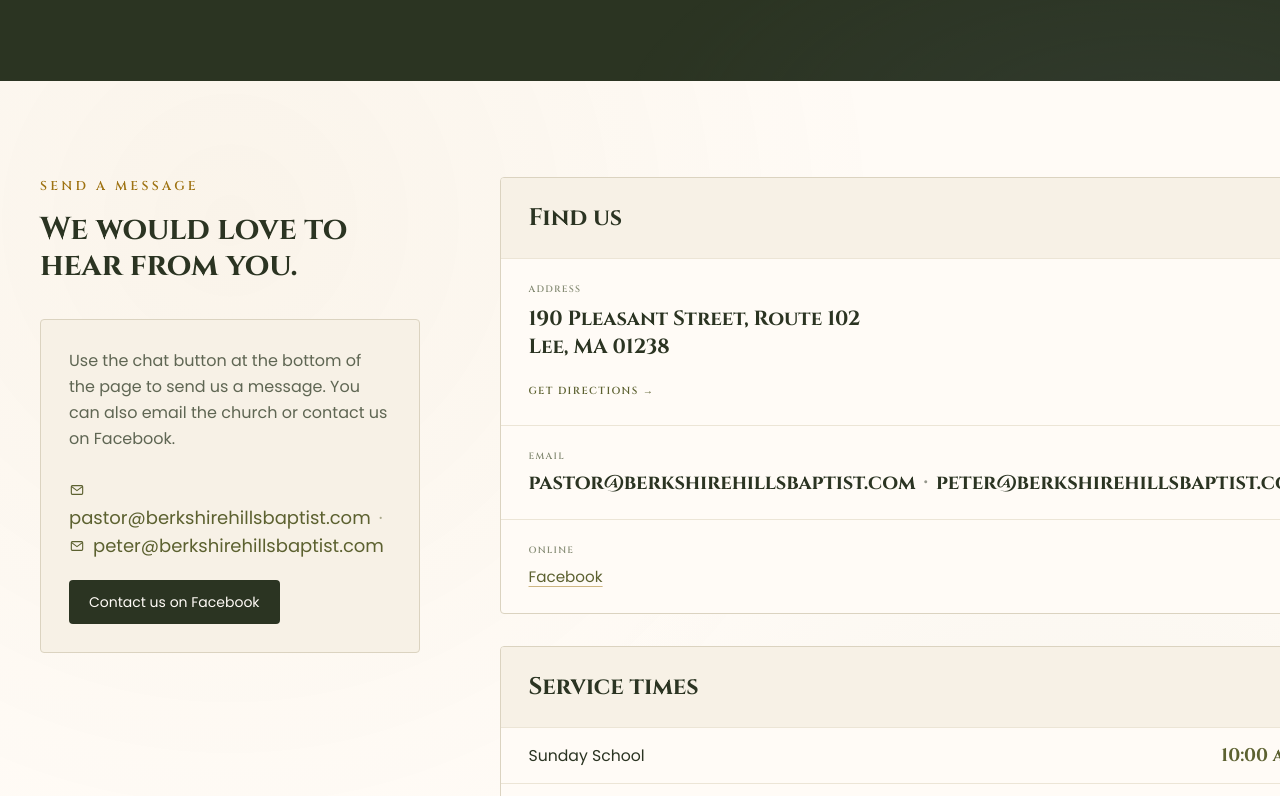
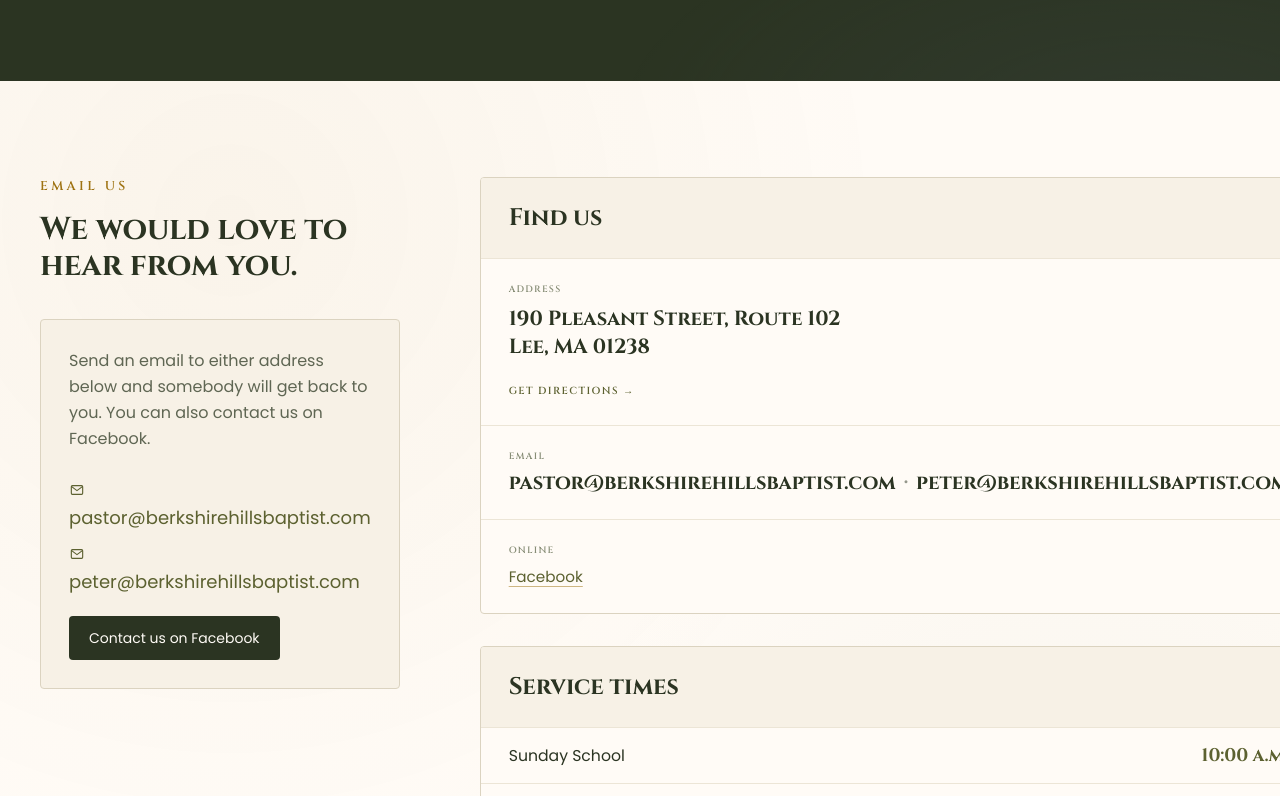
Before and after one commit to edesent/berkshire-hills-baptist, a Next.js app: page /contact in a window 1280 px wide. Shown: the part 497-1293 px from the top of the page. Built offline with nearby package versions, Linux system fonts and the light colour scheme.

Commit message:
Replaced the contact form with the two church email addresses

```diff
--- a/src/app/contact/page.tsx
+++ b/src/app/contact/page.tsx
@@ -46,23 +46,20 @@ export default function ContactPage() {
           <div className="mx-auto max-w-7xl px-6 lg:px-10">
             <div className="grid gap-14 lg:grid-cols-[1.15fr_1fr] lg:gap-20">
               <div>
-                <p className="eyebrow">Send a message</p>
+                <p className="eyebrow">Email us</p>
                 <h2 className="display mt-4 text-[clamp(1.44rem,2.74vw,1.98rem)] text-ink">
                   We would love to hear from you.
                 </h2>
                 <div className="mt-9">
-                  {process.env.SLACK_WEBHOOK_URL ? (
-                    <ContactForm />
-                  ) : (
                   <div className="rounded-sm border border-linen-dark bg-parchment p-7">
                     <p className="leading-relaxed text-text-light">
-                        Use the chat button at the bottom of the page to send us
-                        a message. You can also email the church or contact us
-                        on Facebook.
+                      Send an email to either address below and somebody will
+                      get back to you. You can also contact us on Facebook.
                     </p>
                     <Email
                       showIcon
-                        className="mt-6 block text-lg text-oak-dark"
+                      stacked
+                      className="mt-6 block space-y-2 text-lg text-oak-dark"
                     />
                     <a
                       href={site.social.facebook}
@@ -73,7 +70,6 @@ export default function ContactPage() {
                       Contact us on Facebook
                     </a>
                   </div>
-                  )}
                 </div>
               </div>
 
```
Lines whose indentation alone changed are shown as unchanged.
